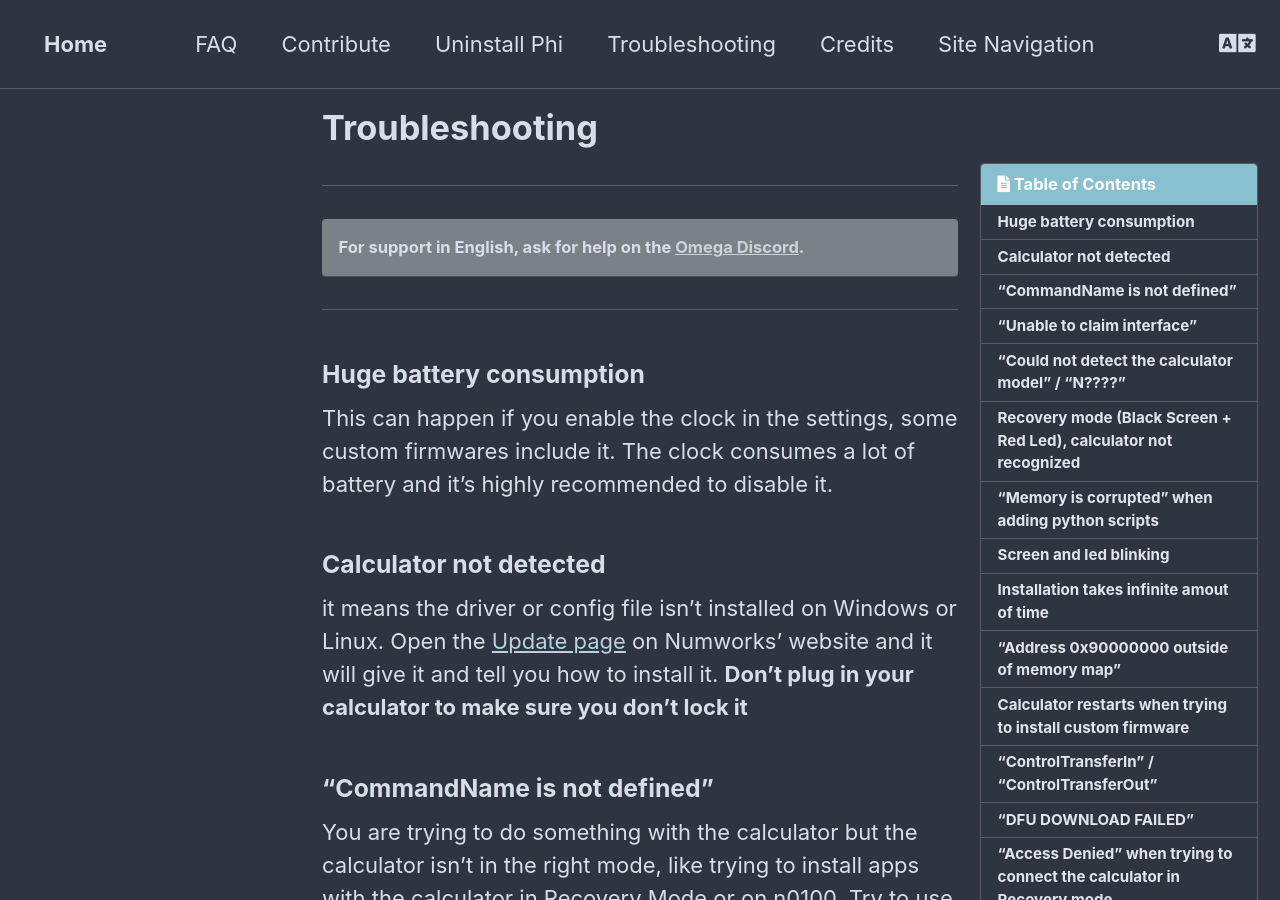
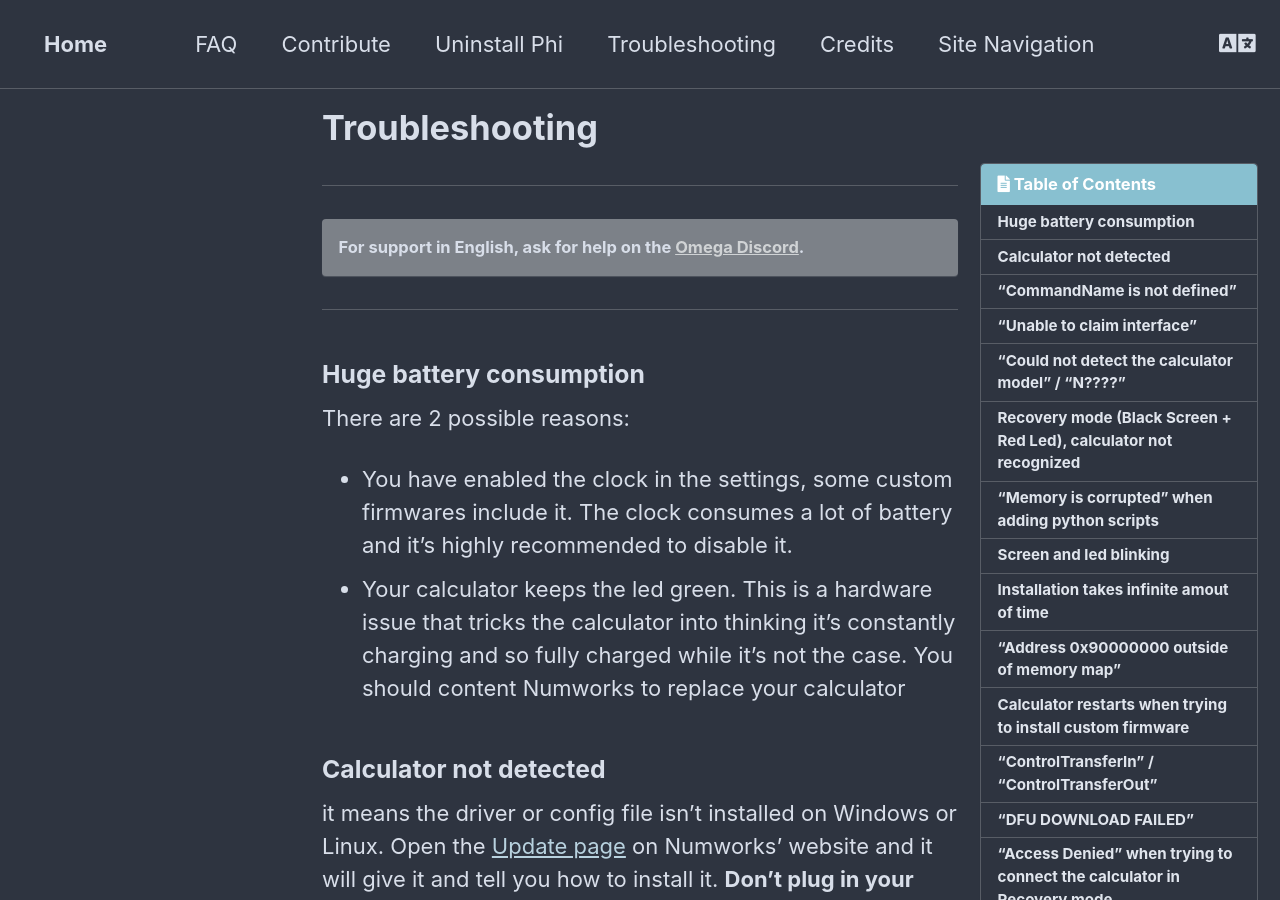
Before and after one commit to Omega-Numworks/Omega-Guide, a Jekyll site: the page built from _pages/en_US/troubleshooting.md, in a window 1280 px wide and 900 px high. Built offline with Jekyll 4.4.1, drawn with Linux system fonts in a browser that asks for light colours; comment, search, counter and statistics services are not loaded.

Commit message:
Update troubleshooting.md
Add Charging hardware issue

```diff
--- a/_pages/en_US/troubleshooting.md
+++ b/_pages/en_US/troubleshooting.md
@@ -6,8 +6,9 @@ title: "Troubleshooting"
 
 ### Huge battery consumption
 
-This can happen if you enable the clock in the settings, some custom firmwares include it.
-The clock consumes a lot of battery and it's highly recommended to disable it.
+There are 2 possible reasons:
+- You have enabled the clock in the settings, some custom firmwares include it. The clock consumes a lot of battery and it's highly recommended to disable it.
+- Your calculator keeps the led green. This is a hardware issue that tricks the calculator into thinking it's constantly charging and so fully charged while it's not the case. You should content Numworks to replace your calculator
 
 ### Calculator not detected
 
```
